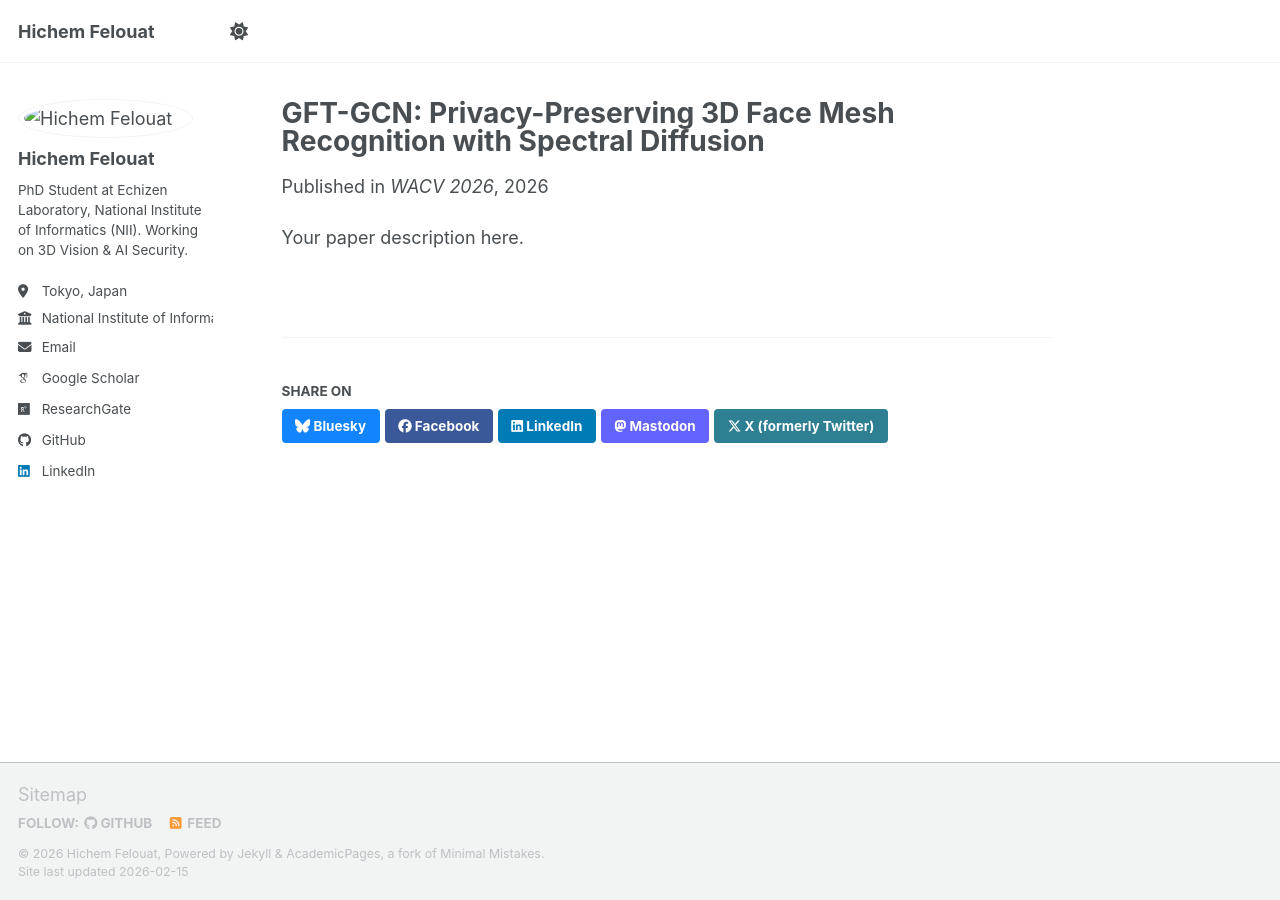
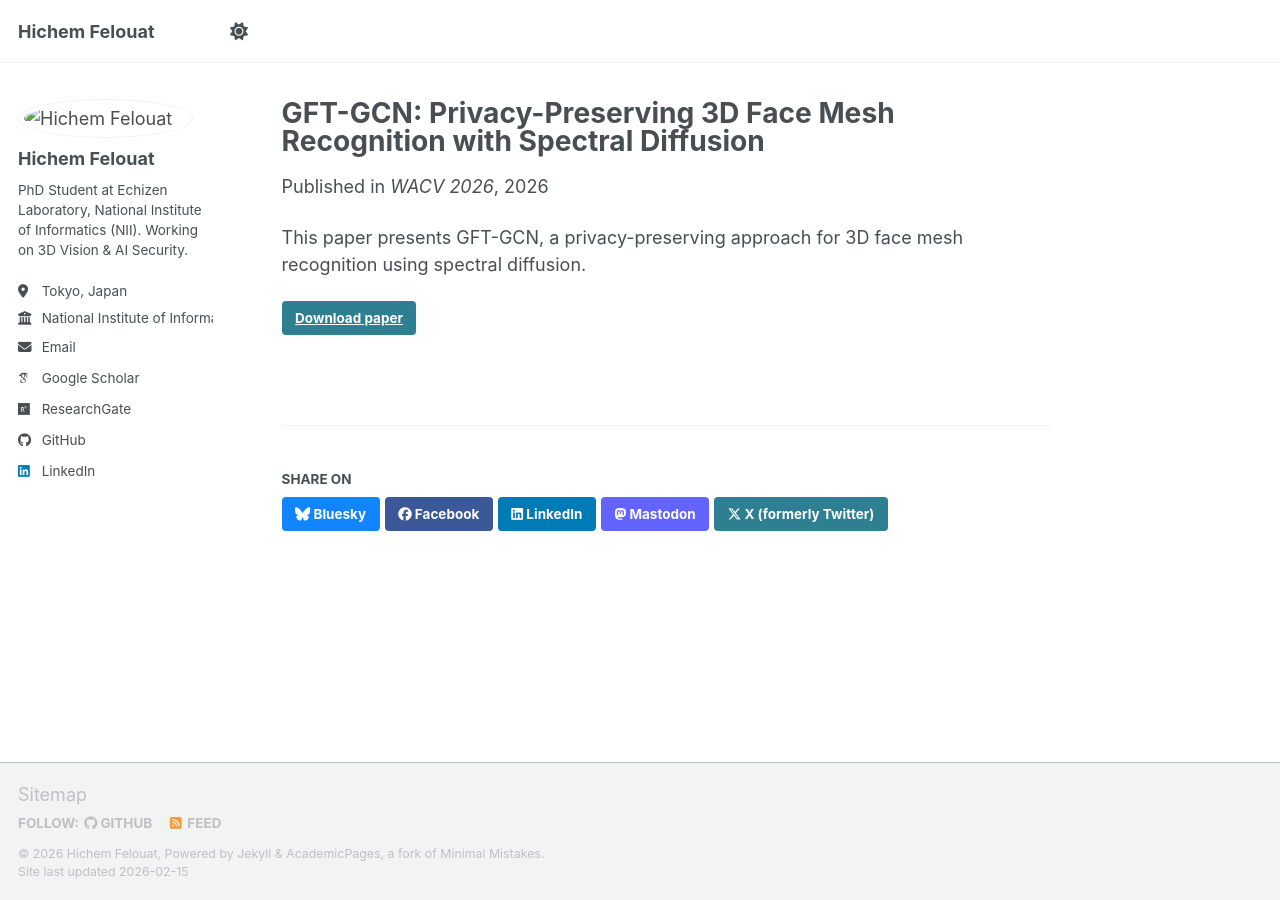
Before and after one commit to hichemfelouat/hichemfelouat.github.io, a Jekyll site: the page built from _publications/2026-01-gft-gcn.md, in a window 1280 px wide. Built offline with Jekyll 4.4.1, drawn with Linux system fonts in a browser that asks for light colours; some web fonts are replaced; a script bundle is joined from its source files by our own code; library files that are not in the unit come from our copies.

Commit message:
Update 2026-01-gft-gcn.md

```diff
--- a/_publications/2026-01-gft-gcn.md
+++ b/_publications/2026-01-gft-gcn.md
@@ -8,4 +8,6 @@ venue: 'WACV 2026'
 paperurl: 'https://arxiv.org/pdf/2511.19958'
 ---
 
-Your paper description here.
+This paper presents GFT-GCN, a privacy-preserving approach for 3D face mesh recognition using spectral diffusion.
+
+[Download paper](https://arxiv.org/pdf/2511.19958){: .btn .btn--primary}
```
